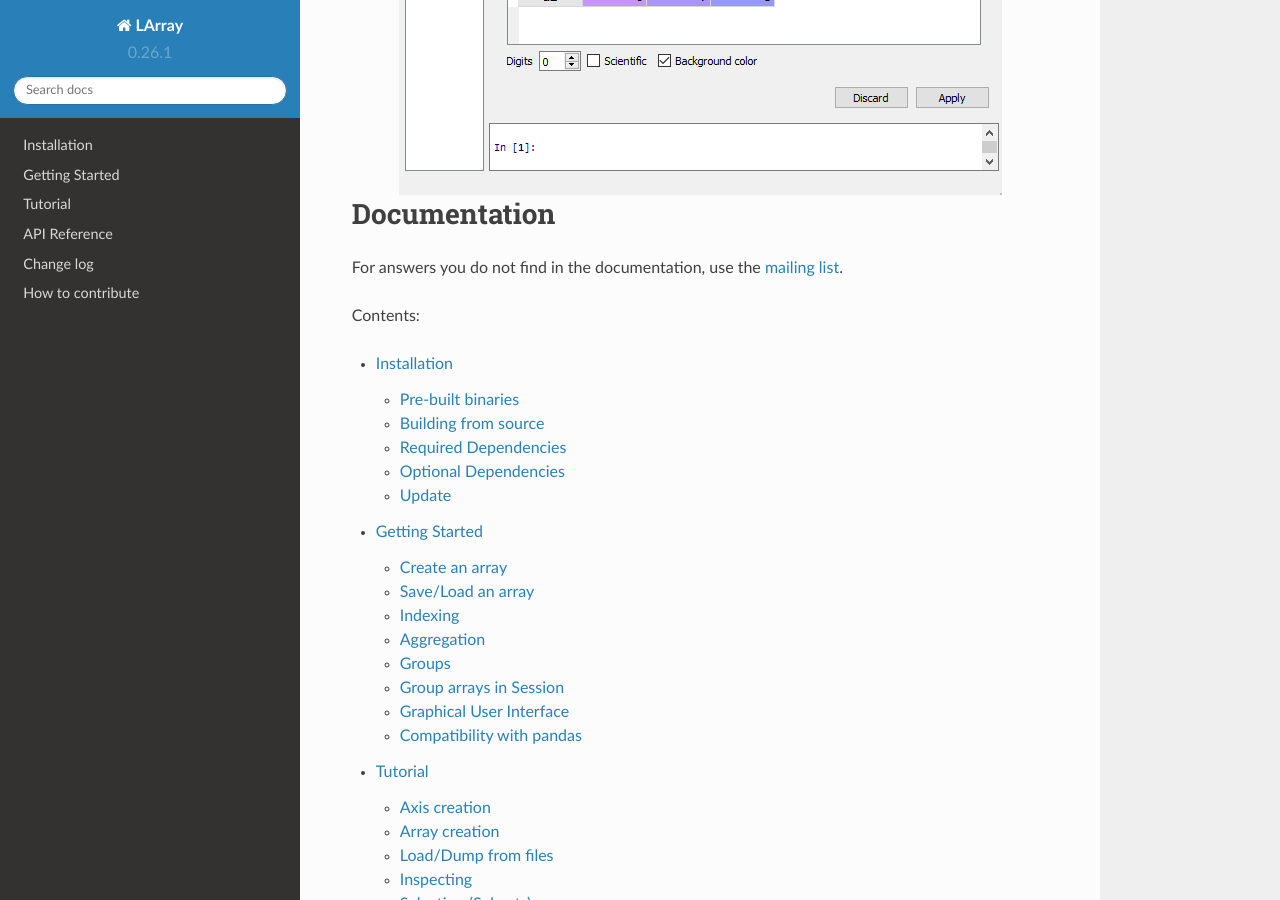
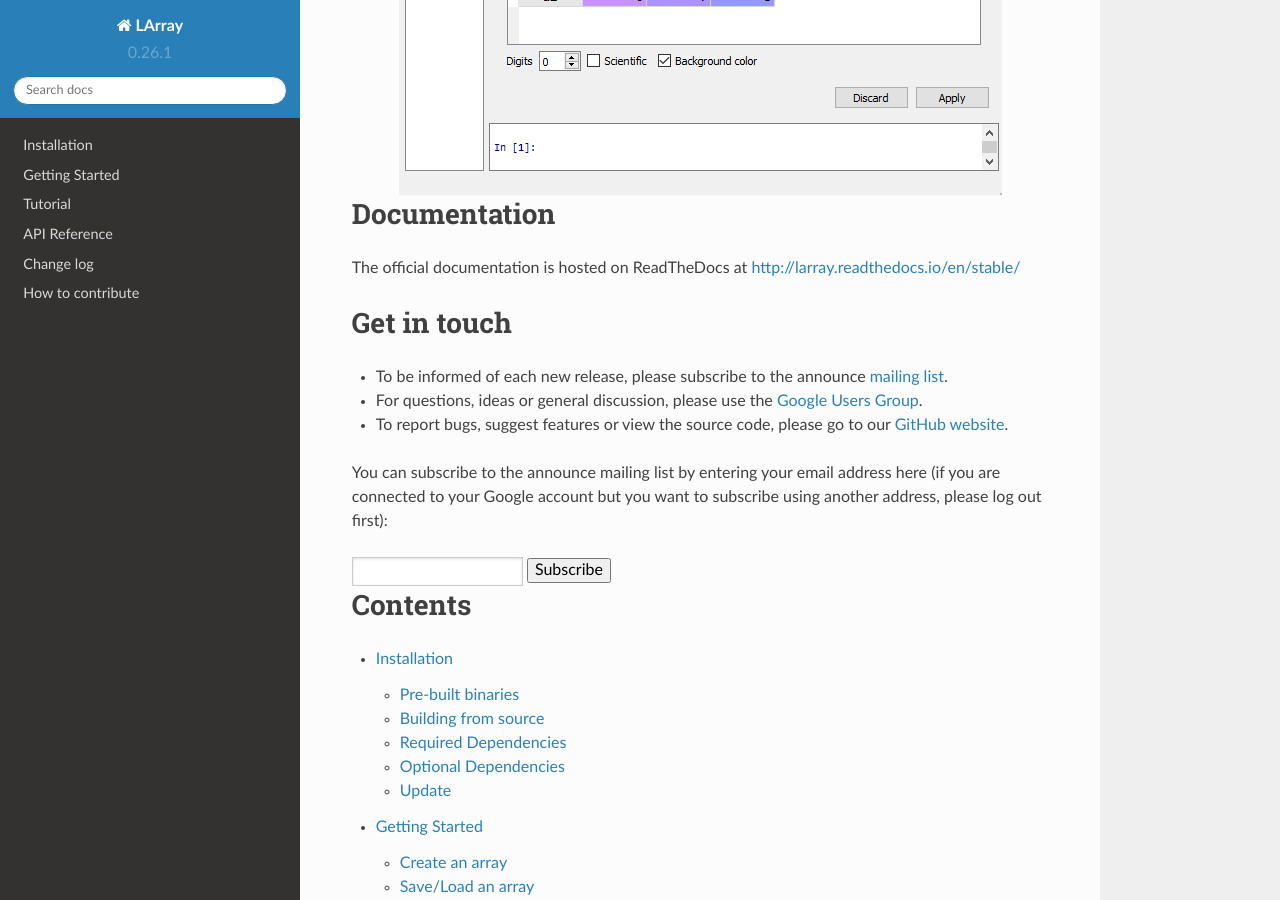
Before and after one commit to larray-project/larray, a Sphinx documentation site: the page built from doc/source/index.rst, in a window 1280 px wide and 900 px high, scrolled down 867 px. Built offline with Sphinx 7.4.7 and the Read the Docs theme 2.0.0, drawn with Linux system fonts in a browser that asks for light colours.

Commit message:
fix #174 and fix #500 : updated links in "Get In Touch" section of README (Google groups) + added subscribe form

```diff
--- a/README.rst
+++ b/README.rst
@@ -136,11 +136,13 @@
 Get in touch
 ============
 
-- Report bugs, suggest features or view the source code `on GitHub`_.
-- For questions, ideas or general discussion, use the `mailing list`_.
+- To be informed of each new release, please subscribe to the announce `mailing list`_.
+- For questions, ideas or general discussion, please use the `Google Users Group`_.
+- To report bugs, suggest features or view the source code, please go to our `GitHub website`_.
 
-.. _on GitHub: http://github.com/liam2/larray
-.. _mailing list: https://groups.google.com/forum/#!forum/larray
+.. _mailing list: https://groups.google.com/d/forum/larray-announce
+.. _Google Users Group: https://groups.google.com/d/forum/larray-users
+.. _GitHub website: http://github.com/liam2/larray
 
 .. end-readme-file
 
--- a/doc/source/index.rst
+++ b/doc/source/index.rst
@@ -6,16 +6,31 @@
 N-dimensional labelled arrays
 =============================
 
-.. include:: intro.rst
+.. include:: ../../README.rst
+   :start-after: start-intro:
+   :end-before: start-install:
 
-Documentation
-=============
+.. image:: _static/editor.png
+    :align: center
 
-For answers you do not find in the documentation, use the `mailing list`_.
+.. include:: ../../README.rst
+   :start-after: start-documentation:
+   :end-before: end-readme-file
 
-.. _mailing list: https://groups.google.com/forum/#!forum/larray
+.. raw:: html
 
-Contents:
+   <p>
+   You can subscribe to the announce mailing list by entering your email address here
+   (if you are connected to your Google account but you want to subscribe using another address,
+    please log out first):
+   </p>
+   <form action="https://groups.google.com/group/larray-announce/boxsubscribe">
+   <input type="text" name="email:" id="subscribe-email"/>
+   <input type="submit" name="sub" value="Subscribe">
+   </form>
+
+Contents
+========
 
 .. toctree::
    :maxdepth: 2
--- a/doc/source/intro.rst
+++ /dev/null
@@ -1,6 +0,0 @@
-.. include:: ../../README.rst
-   :start-after: start-intro:
-   :end-before: start-install:
-
-.. image:: _static/editor.png
-    :align: center
```
